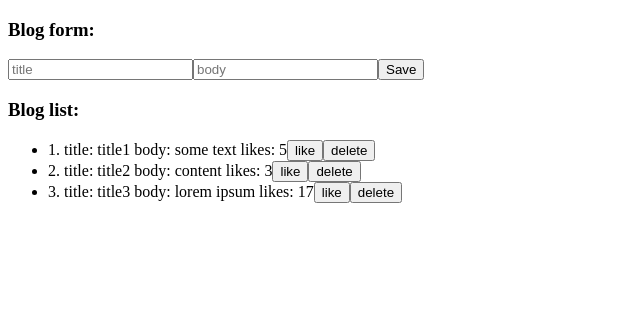
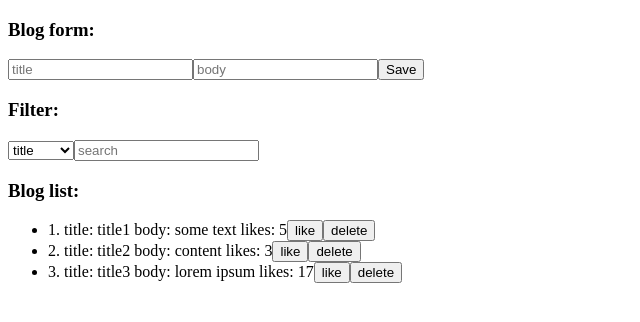
Before and after one commit to llpds/reactPract, a React (Vite) app: page / in a window 1280 px wide. Shown: the top 322 px of the page, without its empty margins (0-640 px from the left). Built offline with nearby package versions, Linux system fonts and the light colour scheme.

Commit message:
010-filter

```diff
--- a/src/App.jsx
+++ b/src/App.jsx
@@ -8,8 +8,12 @@ const [blogs, setBlogs] = useState([
 ])
 const [title, setTitle] = useState('')
 const [body, setBody] = useState('')
+const [sortBy, setSortBy] = useState('title')
+const [search, setSearch] = useState('')
 
+const sortedBlogs = [...blogs].sort((a,b) => a[sortBy].localeCompare(b[sortBy]))
 
+const filteredSortedBlogs = [...sortedBlogs].filter(b => b.title.includes(search))
 
 const saveBlog = (e) => {
   e.preventDefault()
@@ -23,7 +27,6 @@ const saveBlog = (e) => {
   setTitle('')
   setBody('')
 }
-
 
 const deleteBlog = (b) => {
   setBlogs(blogs.filter(bl => bl.id !== b.id))
@@ -52,9 +55,24 @@ const like = (b) => {
         />
         <button type="submit" onClick={saveBlog}>Save</button>
       </form>
+
+      <h3>Filter:</h3>
+      <select id="sortBy" onChange = {(e)=> setSortBy(e.target.value)}>
+        <option value="sortTitle" disabled>sort by:</option>
+        <option value="title">title</option>
+        <option value="body">body</option>
+      </select>
+
+      <input
+        type="text"
+        placeholder="search"
+        value={search}
+        onChange={(e) => setSearch(e.target.value)}
+      />
+
       <h3>Blog list:</h3>
       <ul>
-        {blogs.map((b,i)=>
+        {filteredSortedBlogs.map((b,i)=>
           <li key={b.id}>
             {i+1}. title: {b.title} body: {b.body} likes: {b.likes}
             <button onClick={() => like(b)}>like</button>
```
Also changed, not shown: 1 other file (tests, documents, lock files or other folders).
